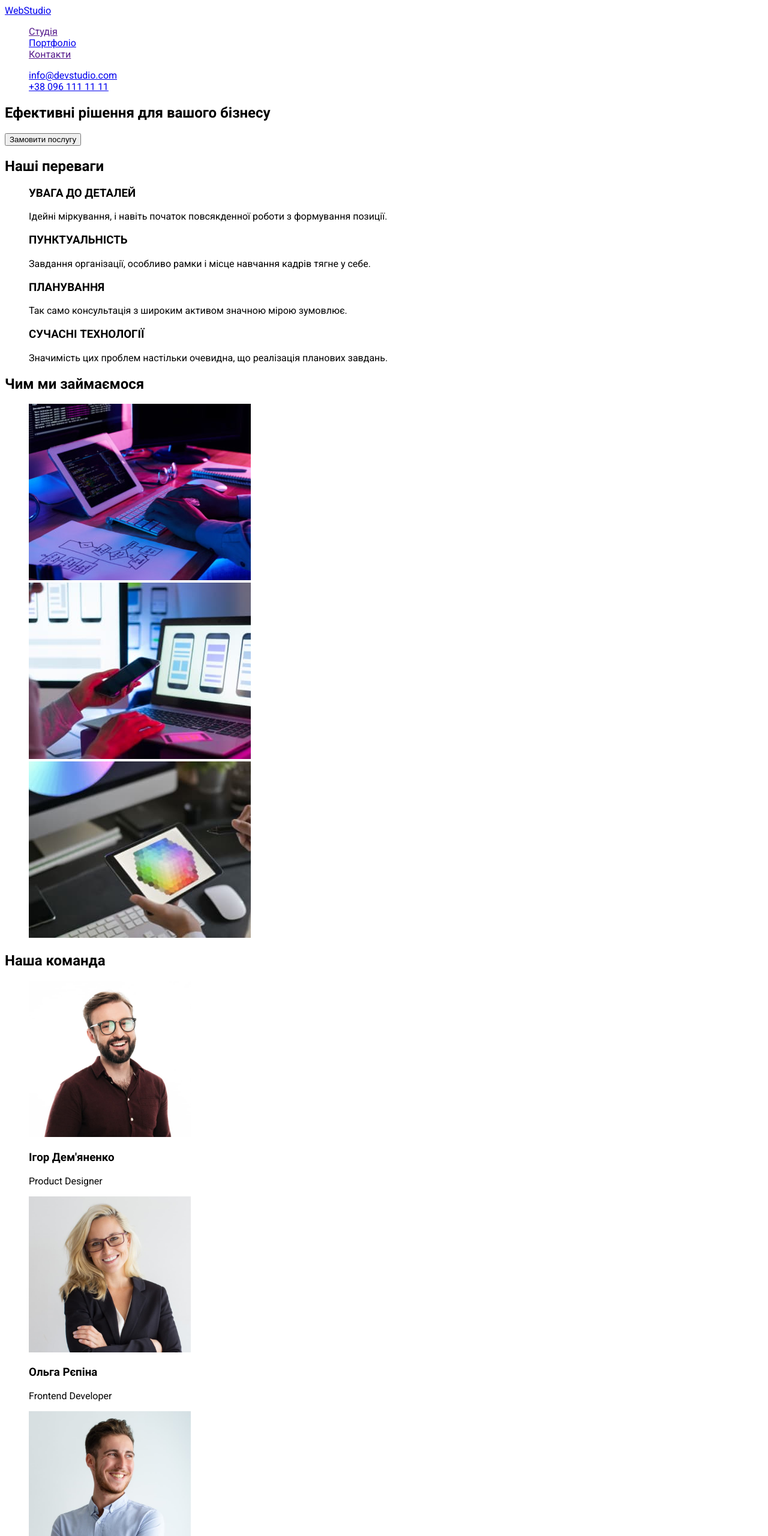
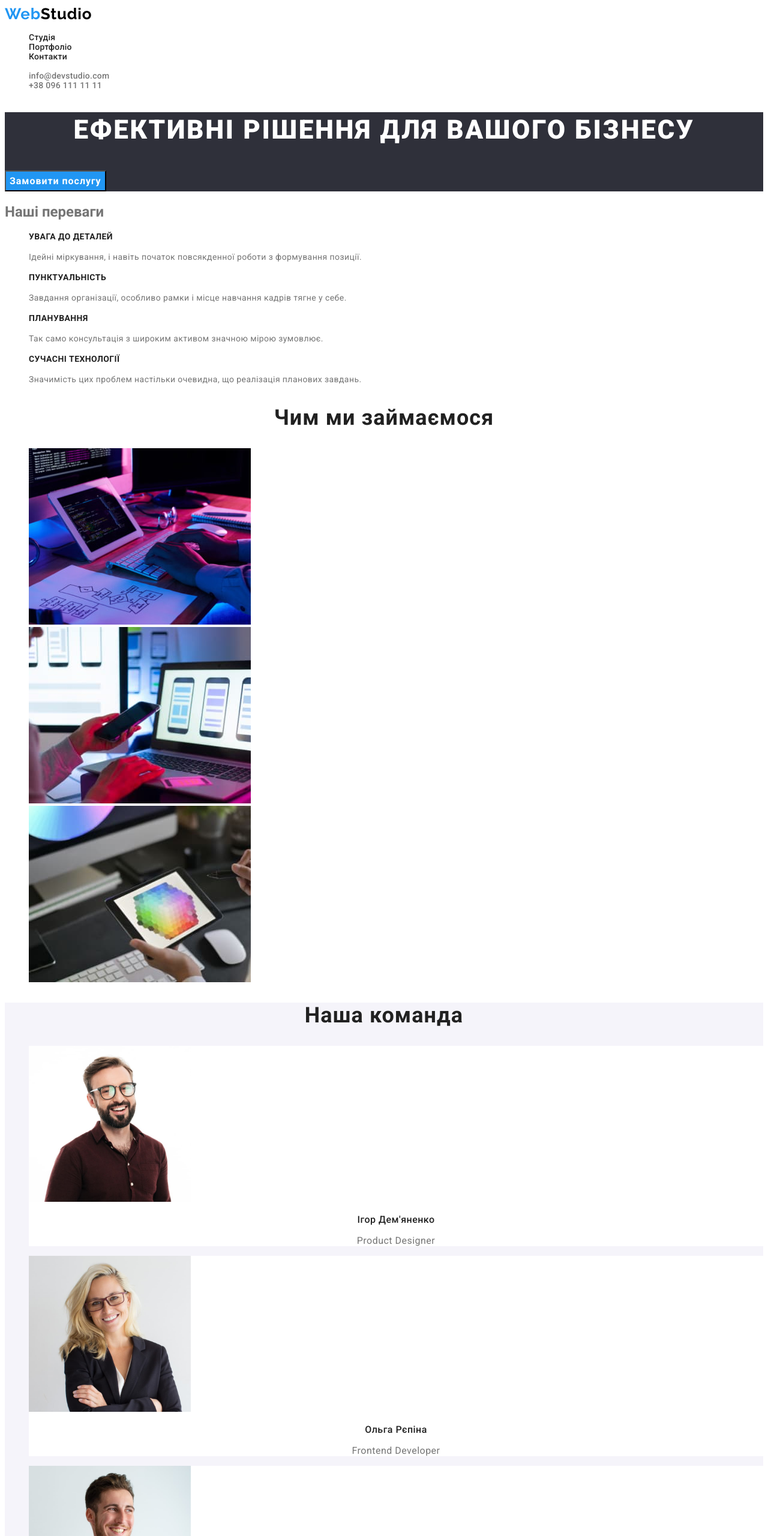
Before and after one commit to nastyamara/-goit-markup-hw-02, a plain HTML site: page index.html in a window 1280 px wide. Shown: the top 2560 px of the page at 60% size. Drawn offline with Linux system fonts and the light colour scheme; files whose address does not match are found by name.

Commit message:
Додано стилі до сторінки студія окрім інтерактивних елементів

```diff
--- a/index.html
+++ b/index.html
@@ -6,68 +6,70 @@
     <meta http-equiv="X-UA-Compatible" content="IE=edge">
     <meta name="viewport" content="width=device-width, initial-scale=1.0">
     <title>Студія</title>
-    <link rel="stylesheet" href="./styles/styles.css">
     <link rel="preconnect" href="https://fonts.googleapis.com">
     <link rel="preconnect" href="https://fonts.gstatic.com" crossorigin>
     <link href="https://fonts.googleapis.com/css2?family=Raleway:wght@700&family=Roboto:wght@400;500;700;900&display=swap"
         rel="stylesheet">
+    <link rel="stylesheet" href="./styles/styles.css">
 </head>
 
 <body>
     <header>
 
         <nav>
-            <a href="./index.html">WebStudio</a>
-            <ul>
-                <li> <a href=""> Студія </a></li>
-                <li> <a href="/portfolio.html"> Портфоліо </a></li>
-                <li> <a href=""> Контакти </a></li>
+            <a href="./index.html" class="logo"><span class="logo-web">Web</span>Studio</a>
+            <ul class="list">
+                <li class="nav-item"> <a href="./index.html" class="nav-link link"> Студія </a></li>
+                <li class="nav-item"> <a href="./portfolio.html" class="nav-link link"> Портфоліо </a></li>
+                <li class="nav-item"> <a href="" class="nav-link link"> Контакти </a></li>
             </ul>
 
         </nav>
-        <ul>
-            <li><a href="mailto:info@devstudio.com">info@devstudio.com</a></li>
-            <li><a href="tel:+380961111111">+38 096 111 11 11</a></li>
+        <ul class="contacts-list">
+            <li class="contacts-item"><a href="mailto:info@devstudio.com" class="contacts-link">info@devstudio.com</a></li>
+            <li class="contacts-item"><a href="tel:+380961111111" class="contacts-link">+38 096 111 11 11</a></li>
         </ul>
 
 
 
     </header>
     <main>
-        <section>
-            <h1>Ефективні рішення для вашого бізнесу</h1>
-            <button type="button"> Замовити послугу</button>
+<!-- секція хіроу -->
+        <section class="hero-sec">
+            <h1 class=" hero-title">Ефективні рішення для вашого бізнесу</h1>
+            <button type="button" class="hero-btn btn"> Замовити послугу</button>
         </section>
-
+<!-- секція наші переваги -->
         <section>
             <!--Заголовок для індексатора та асистивних технологій, cховати в css-->
             <h2>Наші переваги</h2>
-            <ul>
+            <ul class="list">
                 <li>
-                    <h3>УВАГА ДО ДЕТАЛЕЙ</h3>
-                    <p>Ідейні міркування, і навіть початок повсякденної роботи з формування позиції.</p>
+                    <h3 class="benefits-list-title title">УВАГА ДО ДЕТАЛЕЙ</h3>
+                    <p class="benefits-list-item">Ідейні міркування, і навіть початок повсякденної роботи з формування позиції.</p>
 
                 </li>
                 <li>
-                    <h3>ПУНКТУАЛЬНІСТЬ</h3>
-                    <p>Завдання організації, особливо рамки і місце навчання кадрів тягне у себе.</p>
+                    <h3 class="benefits-list-title title">ПУНКТУАЛЬНІСТЬ</h3>
+                    <p class="benefits-list-item">Завдання організації, особливо рамки і місце навчання кадрів тягне у себе.</p>
 
                 </li>
                 <li>
-                    <h3>ПЛАНУВАННЯ</h3>
-                    <p>Так само консультація з широким активом значною мірою зумовлює.</p>
+                    <h3 class="benefits-list-title title">ПЛАНУВАННЯ</h3>
+                    <p class="benefits-list-item">Так само консультація з широким активом значною мірою зумовлює.</p>
 
                 </li>
                 <li>
-                    <h3>СУЧАСНІ ТЕХНОЛОГІЇ</h3>
-                    <p>Значимість цих проблем настільки очевидна, що реалізація планових завдань.</p>
+                    <h3 class="benefits-list-title title">СУЧАСНІ ТЕХНОЛОГІЇ</h3>
+                    <p class="benefits-list-item">Значимість цих проблем настільки очевидна, що реалізація планових завдань.</p>
 
                 </li>
             </ul>
         </section>
+<!-- секція чим ми займаємось -->
         <section>
-            <h2>Чим ми займаємося</h2>
-            <ul>
+            <h2 class="projects-title title">Чим ми займаємося</h2>
+            <ul class="list">
                 <li> <img src=".//images/box1_sq.jpg" alt="Монітор комп'ютера, екран планшета та клавіатура" width="370"
                         height="294"></li>
                 <li> <img src="./images/box2_sq.jpg" alt="Мобільний телефон біля ноутбуку з макетом мобільного додатку"
@@ -76,42 +78,42 @@
             </ul>
 
         </section>
-
-        <section>
-            <h2>Наша команда</h2>
-            <ul>
-                <li>
+<!-- секція наша команда -->
+        <section class="team-sec">
+            <h2 class="team-title title">Наша команда</h2>
+            <ul class="list">
+                <li class="team-item">
                     <img src="./images/ihor1_sq.jpg" alt="фото" width="270" height="260">
-                    <h3>Ігор Дем'яненко</h3>
-                    <p> Product Designer</p>
+                    <h3 class="team-name title">Ігор Дем'яненко</h3>
+                    <p class="team-position"> Product Designer</p>
 
                 </li>
-                <li>
+                <li class="team-item">
                     <img src="./images/olha2_sq.jpg" alt="фото" width="270" height="260">
-                    <h3>Ольга Рєпіна</h3>
-                    <p>Frontend Developer</p>
+                    <h3 class="team-name title">Ольга Рєпіна</h3>
+                    <p class="team-position">Frontend Developer</p>
                 </li>
-                <li>
+                <li class="team-item">
                     <img src="./images/mykola3_sq.jpg" alt="фото" width="270" height="260">
-                    <h3>Микола Тарасов</h3>
-                    <p>Marketing</p>
+                    <h3 class="team-name title">Микола Тарасов</h3>
+                    <p class="team-position">Marketing</p>
                 </li>
-                <li>
+                <li class="team-item">
                     <img src="./images/myhailo4_sq.jpg" alt="фото" width="270" height="260">
-                    <h3>Михайло Єрмаков</h3>
-                    <p>UI Designer</p>
+                    <h3 class="team-name title">Михайло Єрмаков</h3>
+                    <p class="team-position">UI Designer</p>
                 </li>
             </ul>
 
         </section>
     </main>
-    <footer>
-        <a href="./index.html">WebStudio</a>
-        <address>
-            <ul>
-                <li><a href=""> м. Київ, пр-т Лесі Українки, 26</a></li>
-                <li><a href="mailto:info@devstudio.com">info@devstudio.com</a></li>
-                <li><a href="tel:+380961111111">+38 096 111 11 11</a></li>
+    <footer class="footer">
+        <a href="./index.html" class="logo"><span class="logo-web"> Web</span><span class="logo-footer">Studio</span> </a>
+        <address class="address-list">
+            <ul class="list">
+                <li class="address-item"><a href="" class="link address-link"> м. Київ, пр-т Лесі Українки, 26</a></li>
+                <li class="address-item"><a href="mailto:info@devstudio.com" class="link address-link address-contacts">info@devstudio.com</a></li>
+                <li class="address-item"><a href="tel:+380961111111" class="link address- address-contacts">+38 096 111 11 11</a></li>
             </ul>
 
         </address>
--- a/styles/styles.css
+++ b/styles/styles.css
@@ -1,8 +1,183 @@
+/* general */
+
+:root {
+    --main-text-color: #757575;
+    --main-h-color: #212121;
+    --main-acent-color: #2196F3;
+    --contrast-text-h-color: #ffffff;
+    --main-logo-color: #000000
+}
 body {
     font-family: 'Raleway', sans-serif;
     font-family: 'Roboto', sans-serif;
+    color:var(--main-text-color);
+}
+/* common */
+.list {
+    list-style: none;
+}
+.link {
+    text-decoration: none;
+    font-style:normal ;
 }
 
-ul {
+.btn {
+    font-family: inherit;
+}
+
+.title {
+    color: var(--main-h-color);
+}
+
+/* header */
+
+
+
+.nav-item {
+    font-weight: 500;
+    font-size: 14px;
+    line-height: 1.14;
+    letter-spacing: 0.02em;
+}
+
+.logo {
+    color: var(--main-logo-color);
+    font-family: 'Raleway', sans-serif;
+    text-decoration: none;
+    font-weight: 700;
+        font-size: 26px;
+        line-height: 1.19;
+        letter-spacing: 0.03em;
+       }
+
+.logo-web {
+    color: var(--main-acent-color);
+}
+
+.nav-link{
+    color: var(--main-h-color) ;
+}
+
+.contacts-link {
+    text-decoration: none;
+    color: var(--main-text-color);
+}
+.contacts-list {
     list-style: none;
 }
+.contacts-item {
+    font-weight: 500;
+        font-size: 14px;
+        line-height: 1.14;
+        letter-spacing: 0.02em;
+}
+
+/* main */
+/* section hero */
+
+.hero-title {
+    font-weight: 900;
+    font-size: 44px;
+    line-height: 1.36;
+    text-align: center;
+    letter-spacing: 0.06em;
+    text-transform: uppercase;
+    color: var(--contrast-text-h-color)
+
+}
+.hero-sec {
+    background-color: #2F303A;
+}
+
+.hero-btn {
+font-weight: 700;
+    font-size: 16px;
+    line-height: 1.87;
+    align-items: center;
+    text-align: center;
+    letter-spacing: 0.06em;
+    color:var(--contrast-text-h-color);
+    background-color: var(--main-acent-color);
+}
+
+/* section benefits */
+
+.benefits-list-title {
+font-weight: 700;
+    font-size: 14px;
+    line-height: 1.14;
+    letter-spacing: 0.03em;
+    text-transform: uppercase;
+}
+
+.benefits-list-item {
+    font-weight: 400;
+        font-size: 14px;
+        line-height: 1.71;
+        letter-spacing: 0.03em;
+}
+
+/* section projects */
+
+.projects-title {
+    font-weight: 700;
+        font-size: 36px;
+        line-height: 1.17;
+        text-align: center;
+        letter-spacing: 0.03em;
+}
+
+/* section team */
+
+.team-sec {
+    background-color: #F5F4FA;;
+}
+
+.team-title {
+    font-weight: 700;
+        font-size: 36px;
+        line-height: 1.17;
+        text-align: center;
+        letter-spacing: 0.03em;
+}
+
+.team-name {
+    font-weight: 500;
+        font-size: 16px;
+        line-height: 1.19;
+        text-align: center;
+        letter-spacing: 0.03em;
+}
+
+.team-position {
+    font-weight: 400;
+        font-size: 16px;
+        line-height: 1.19;
+        text-align: center;
+        letter-spacing: 0.03em;
+}
+
+.team-item {
+    background-color: var(--contrast-text-h-color) ;
+}
+
+/* footer */
+
+.address-link {
+    font-weight: 400;
+        font-size: 14px;
+        line-height: 1.71;
+        letter-spacing: 0.03em;
+        color:var(--contrast-text-h-color) ;
+}
+
+.address-contacts {
+    color: rgba(255, 255, 255, 0.6);
+}
+
+.footer {
+    background-color: #2F303A;
+}
+.logo-footer {
+    color: var(--contrast-text-h-color);
+}
```
Also changed, not shown: portfolio.html (+37 -33 lines).
